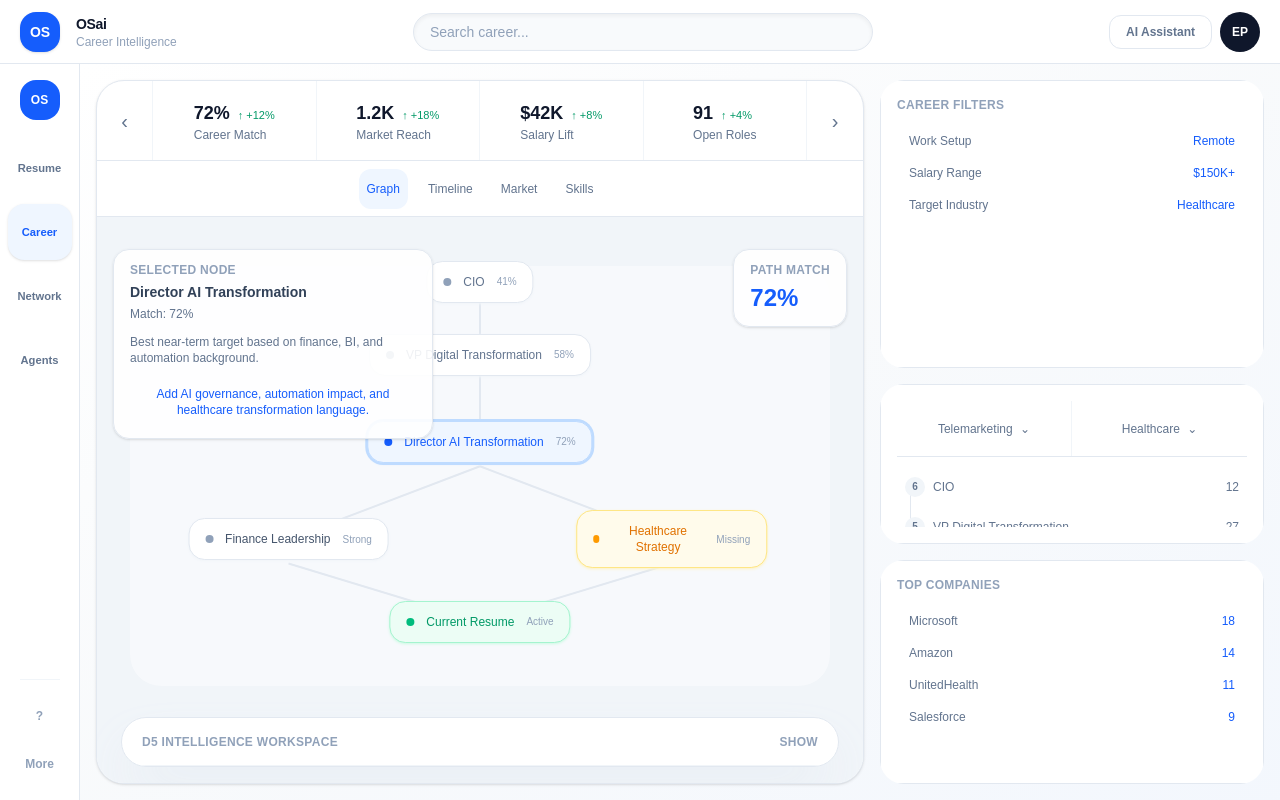
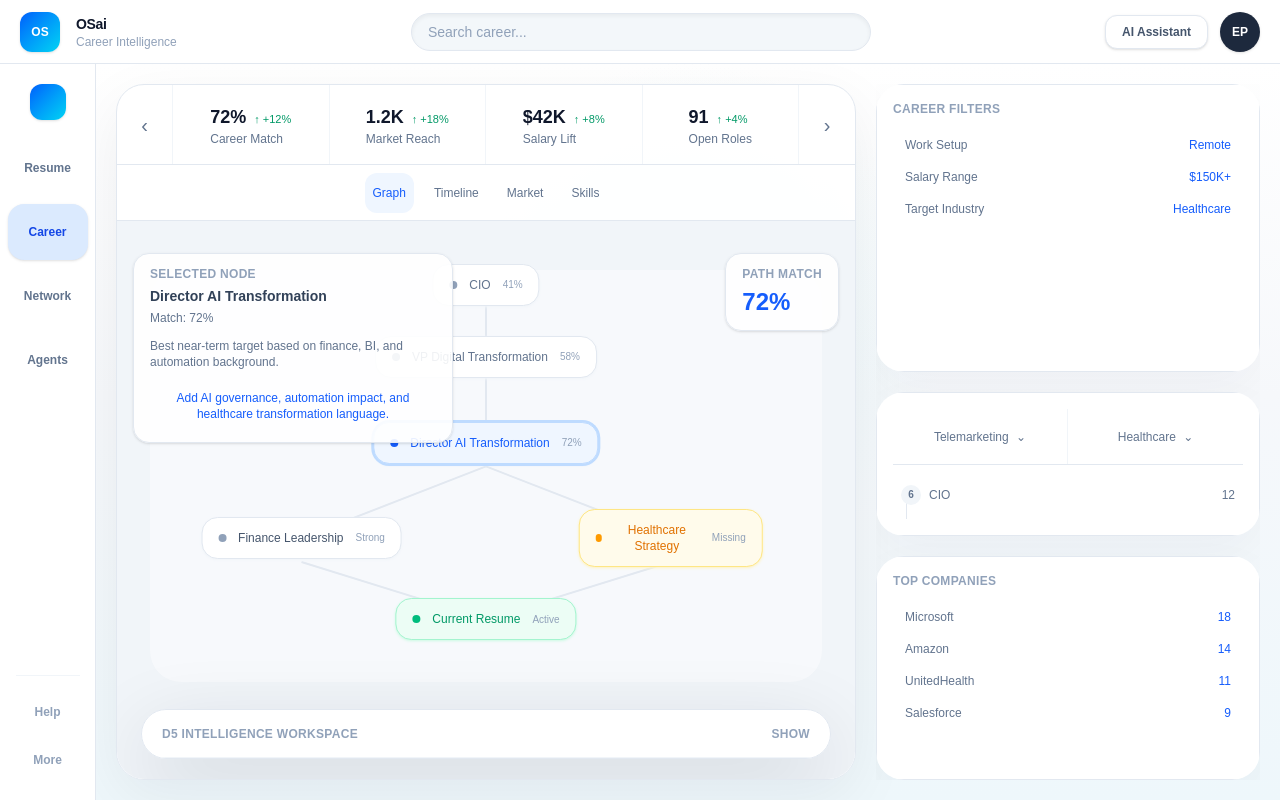
Before and after one commit to OrbitSystemsAi/career-pivot, a Next.js app: page / in a window 1280 px wide. Built offline with nearby package versions, Linux system fonts and the light colour scheme.

Commit message:
Refine OSai shell visual style

```diff
--- a/core/shell/AppShell.tsx
+++ b/core/shell/AppShell.tsx
@@ -5,13 +5,13 @@ import D4UtilityFrame from "./frames/D4UtilityFrame";
 
 export default function AppShell() {
   return (
-    <div className="flex h-screen w-screen flex-col overflow-hidden bg-[#f6f8fc]">
+    <div className="flex h-screen w-screen flex-col overflow-hidden bg-[#f7f8fb] text-slate-900">
       <D1GlobalHeaderFrame />
 
       <div className="flex min-h-0 flex-1">
         <D2NavigationFrame />
 
-        <main className="grid min-h-0 flex-1 grid-cols-[minmax(0,1fr)_24rem] gap-4 overflow-hidden bg-gradient-to-br from-white via-slate-50 to-blue-50/40 p-4">
+        <main className="grid min-h-0 flex-1 grid-cols-[minmax(0,1fr)_24rem] gap-5 overflow-hidden bg-[radial-gradient(circle_at_50%_35%,rgba(224,247,250,0.65),transparent_34%),linear-gradient(180deg,#ffffff_0%,#f6f8fb_45%,#eef7fb_100%)] p-5">
           <D3WorkspaceFrame />
           <D4UtilityFrame />
         </main>
--- a/core/shell/frames/D1GlobalHeaderFrame.tsx
+++ b/core/shell/frames/D1GlobalHeaderFrame.tsx
@@ -10,7 +10,7 @@ export default function D1GlobalHeaderFrame() {
   return (
     <header className="flex h-16 items-center justify-between border-b border-slate-200 bg-white px-5">
       <div className="flex items-center gap-4">
-        <div className="flex h-10 w-10 items-center justify-center rounded-2xl bg-blue-600 text-sm font-bold text-white shadow-sm">
+        <div className="flex h-10 w-10 items-center justify-center rounded-xl bg-gradient-to-br from-blue-600 to-cyan-400 text-xs font-bold text-white shadow-sm">
           OS
         </div>
 
@@ -25,16 +25,16 @@ export default function D1GlobalHeaderFrame() {
         </div>
       </div>
 
-      <div className="flex w-[460px] items-center rounded-full border border-slate-200 bg-slate-50 px-4 py-2 text-sm text-slate-400 shadow-inner">
+      <div className="flex w-[460px] items-center rounded-full border border-slate-200 bg-slate-100/80 px-4 py-2 text-sm text-slate-400 shadow-inner">
         Search {module.name.toLowerCase()}...
       </div>
 
-      <div className="flex items-center gap-2">
-        <button className="rounded-xl border border-slate-200 bg-white px-4 py-2 text-xs font-semibold text-slate-500 hover:bg-blue-50 hover:text-blue-600">
+      <div className="flex items-center gap-3">
+        <button className="rounded-xl border border-slate-200 bg-white px-4 py-2 text-xs font-semibold text-slate-600 shadow-sm hover:border-blue-200 hover:bg-blue-50 hover:text-blue-600">
           AI Assistant
         </button>
 
-        <div className="flex h-10 w-10 items-center justify-center rounded-full bg-slate-900 text-xs font-bold text-white">
+        <div className="flex h-10 w-10 items-center justify-center rounded-full bg-slate-800 text-xs font-bold text-white shadow-sm">
           EP
         </div>
       </div>
--- a/core/shell/frames/D2NavigationFrame.tsx
+++ b/core/shell/frames/D2NavigationFrame.tsx
@@ -7,10 +7,8 @@ export default function D2NavigationFrame() {
   const { activeModule, setActiveModule } = useOSState();
 
   return (
-    <nav className="flex h-full w-20 flex-col items-center border-r border-slate-200 bg-white py-4">
-      <div className="mb-5 flex h-10 w-10 items-center justify-center rounded-2xl bg-blue-600 text-xs font-bold text-white">
-        OS
-      </div>
+    <nav className="flex h-full w-24 flex-col items-center border-r border-slate-200 bg-white py-5">
+      <div className="mb-5 h-9 w-9 rounded-xl bg-gradient-to-br from-blue-600 to-cyan-400 shadow-sm" />
 
       <div className="flex flex-1 flex-col items-center gap-2">
         {Object.values(moduleRegistry).map((module) => {
@@ -20,24 +18,24 @@ export default function D2NavigationFrame() {
             <button
               key={module.id}
               onClick={() => setActiveModule(module.id)}
-              className={`flex h-14 w-16 items-center justify-center rounded-2xl text-[0.7rem] font-semibold transition ${
+              className={`flex h-14 w-20 items-center justify-center rounded-2xl text-xs font-semibold transition ${
                 selected
-                  ? "bg-blue-50 text-blue-600 shadow-sm"
+                  ? "bg-blue-100 text-blue-700 shadow-sm"
                   : "text-slate-500 hover:bg-blue-50 hover:text-blue-600"
               }`}
             >
-              <span className="max-w-[3.5rem] truncate">{module.name}</span>
+              {module.name}
             </button>
           );
         })}
       </div>
 
       <div className="mt-4 flex flex-col gap-2 border-t border-slate-100 pt-4">
-        <button className="flex h-10 w-10 items-center justify-center rounded-xl text-xs font-semibold text-slate-400 hover:bg-blue-50 hover:text-blue-600">
-          ?
+        <button className="flex h-10 w-16 items-center justify-center rounded-xl text-xs font-semibold text-slate-400 hover:bg-blue-50 hover:text-blue-600">
+          Help
         </button>
 
-        <button className="flex h-10 w-10 items-center justify-center rounded-xl text-xs font-semibold text-slate-400 hover:bg-blue-50 hover:text-blue-600">
+        <button className="flex h-10 w-16 items-center justify-center rounded-xl text-xs font-semibold text-slate-400 hover:bg-blue-50 hover:text-blue-600">
           More
         </button>
       </div>
--- a/core/shell/frames/D3WorkspaceFrame.tsx
+++ b/core/shell/frames/D3WorkspaceFrame.tsx
@@ -4,7 +4,7 @@ import D3VisualizationPanel from "../panels/D3VisualizationPanel";
 
 export default function D3WorkspaceFrame() {
   return (
-    <section className="flex min-h-0 flex-col overflow-hidden rounded-[1.75rem] border border-slate-200 bg-white shadow-sm">
+    <section className="flex min-h-0 flex-col overflow-hidden rounded-[1.75rem] border border-slate-200 bg-white/95 shadow-[0_18px_60px_rgba(15,23,42,0.06)]">
       <D3WorkspaceHeaderPanel />
       <D3WorkspaceControlsPanel />
       <D3VisualizationPanel />
--- a/core/shell/frames/D4UtilityFrame.tsx
+++ b/core/shell/frames/D4UtilityFrame.tsx
@@ -12,16 +12,16 @@ export default function D4UtilityFrame() {
   const UtilityBottom = panels.utilityBottom;
 
   return (
-    <aside className="grid min-h-0 grid-rows-[18rem_minmax(0,1fr)_14rem] gap-4 overflow-hidden">
-      <div className="min-h-0 overflow-hidden rounded-[1.5rem]">
+    <aside className="grid min-h-0 grid-rows-[18rem_minmax(0,1fr)_14rem] gap-5 overflow-hidden">
+      <div className="min-h-0 overflow-hidden rounded-[1.75rem] shadow-[0_18px_50px_rgba(15,23,42,0.04)]">
         <UtilityTop />
       </div>
 
-      <div className="min-h-0 overflow-hidden rounded-[1.5rem]">
+      <div className="min-h-0 overflow-hidden rounded-[1.75rem] shadow-[0_18px_50px_rgba(15,23,42,0.04)]">
         <UtilityMiddle />
       </div>
 
-      <div className="min-h-0 overflow-hidden rounded-[1.5rem]">
+      <div className="min-h-0 overflow-hidden rounded-[1.75rem] shadow-[0_18px_50px_rgba(15,23,42,0.04)]">
         <UtilityBottom />
       </div>
     </aside>
--- a/core/shell/frames/D5BottomWorkspaceFrame.tsx
+++ b/core/shell/frames/D5BottomWorkspaceFrame.tsx
@@ -14,7 +14,7 @@ export default function D5BottomWorkspaceFrame({
   onToggle,
 }: D5BottomWorkspaceFrameProps) {
   return (
-    <section className="absolute bottom-4 left-6 right-6 z-50 overflow-hidden rounded-[1.75rem] border border-slate-200 bg-white/95 shadow-2xl shadow-slate-200/80 backdrop-blur">
+    <section className="absolute bottom-5 left-6 right-6 z-50 overflow-hidden rounded-[1.75rem] border border-slate-200 bg-white/95 shadow-[0_24px_80px_rgba(15,23,42,0.14)] backdrop-blur">
       <button
         onClick={onToggle}
         className="flex h-12 w-full items-center justify-between border-b border-slate-100 px-5 text-xs font-bold uppercase tracking-wide text-slate-400 hover:bg-blue-50 hover:text-blue-600"
@@ -24,7 +24,7 @@ export default function D5BottomWorkspaceFrame({
       </button>
 
       {isOpen && (
-        <div className="grid h-56 grid-cols-3 gap-4 bg-gradient-to-br from-white to-slate-50 p-4">
+        <div className="grid h-56 grid-cols-3 gap-5 bg-gradient-to-br from-white via-slate-50 to-blue-50/40 p-5">
           <D5BottomLeftPanel />
           <D5BottomCenterPanel />
           <D5BottomRightPanel />
```
